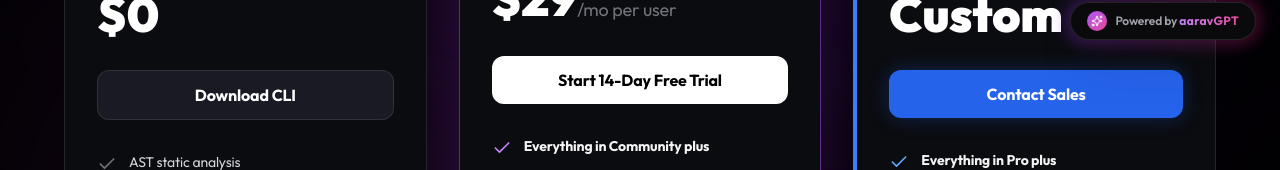
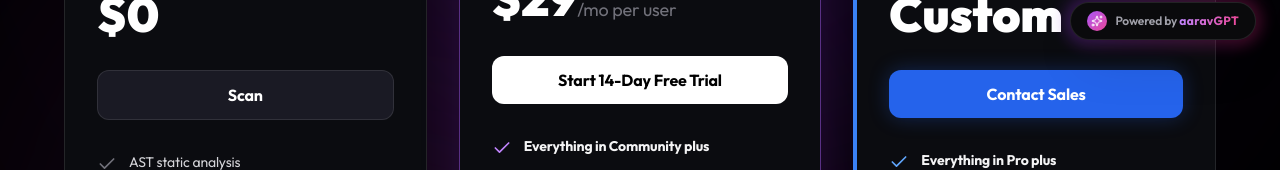
Before and after one commit to anindyakg/SerpentScan, a Next.js app: page /pricing in a window 1280 px wide. Shown: the part 736-906 px from the top of the page. Built offline with nearby package versions, Linux system fonts and the light colour scheme.

Commit message:
fix: convert pricing community tier cli button into functional generic scan route

```diff
--- a/src/app/pricing/page.tsx
+++ b/src/app/pricing/page.tsx
@@ -59,9 +59,9 @@ export default function PricingPage() {
                 <div className="text-sm text-zinc-400 mb-6 h-10">For individual developers and open source projects.</div>
                 <div className="text-5xl font-black text-white mb-8">$0</div>
 
-                <button className="w-full bg-[#1a1a24] text-white hover:bg-zinc-800 border border-white/10 py-3 rounded-xl font-bold mb-8 transition-colors">
-                    Download CLI
-                </button>
+                <Link href="/#scan" className="block text-center w-full bg-[#1a1a24] text-white hover:bg-zinc-800 border border-white/10 py-3 rounded-xl font-bold mb-8 transition-colors">
+                    Scan
+                </Link>
 
                 <div className="space-y-4 flex-1">
                     {[
```
